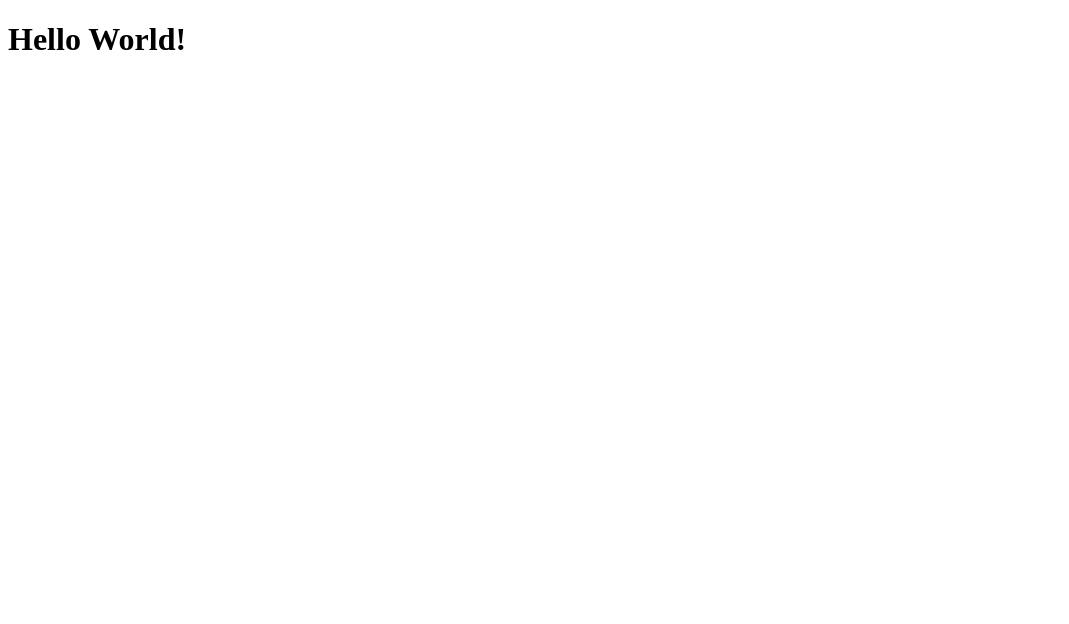
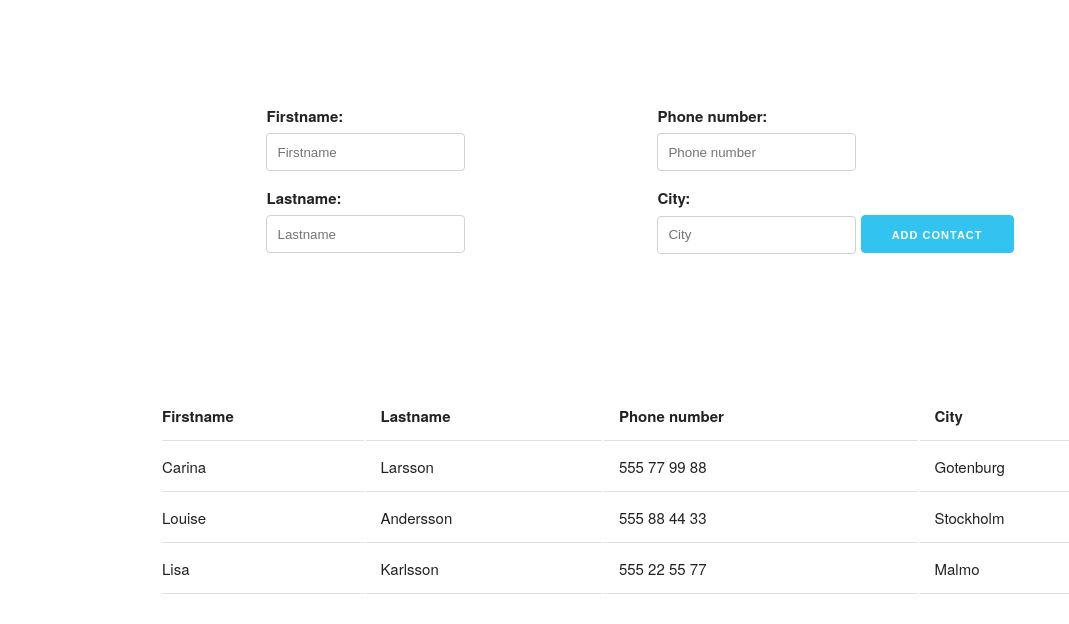
Before and after one commit to vanm0r/assessment1, a plain HTML site: page index.html in a window 1280 px wide. Shown: the whole page, without its empty margins (0-1069 px from the left). Drawn offline with nearby package versions, Linux system fonts and the light colour scheme.

Commit message:
Assessment friday 8

```diff
--- /dev/null
+++ b/form.js
@@ -0,0 +1,20 @@
+function contact(name) {
+    let table = document.getElementById("table");
+
+    let row = table.insertRow(1);
+
+    let cell0 = row.insertCell(0);
+    let cell1 = row.insertCell(1);
+    let cell2 = row.insertCell(2);
+    let cell3 = row.insertCell(3);
+
+    let firstname = document.getElementById("fname").value;
+    let lastname = document.getElementById("lname").value;
+    let phonenumber = document.getElementById("pnumber").value;
+    let city = document.getElementById("city").value;
+
+    cell0.innerHTML = firstname;
+    cell1.innerHTML = lastname;
+    cell2.innerHTML = phonenumber;
+    cell3.innerHTML = city;
+}
--- a/index.html
+++ b/index.html
@@ -1,9 +1,60 @@
 <!DOCTYPE html>
 <html>
     <head>
-<meta charset="UTF-8">
+        <meta charset="UTF-8">
+        <link rel="stylesheet" href="./style.css">
+        <link rel="stylesheet" href="https://cdnjs.cloudflare.com/ajax/libs/skeleton/2.0.4/skeleton.css" integrity="sha512-5fsy+3xG8N/1PV5MIJz9ZsWpkltijBI48gBzQ/Z2eVATePGHOkMIn+xTDHIfTZFVb9GMpflF2wOWItqxAP2oLQ==" crossorigin="anonymous" referrerpolicy="no-referrer" />
     </head>
     <body>
-        <h1>Hello World!</h1>
+        <script src="form.js"></script>
+
+        <div class="container">
+            <form>
+                <div class="box1">
+                <label for="fname">Firstname:</label>
+                <input type="text" id="fname" name="fname" placeholder="Firstname">
+
+                <label for="lname">Lastname:</label>
+                <input type="text" id="lname" name="lname" placeholder="Lastname">
+            </div>
+              <div class="box2">
+                <label for="pnumber">Phone number:</label>
+                <input type="tel" id="pnumber" name="pnumber" placeholder="Phone number">
+
+                <label for="city">City:</label>
+                <input type="text" id="city" name="city" placeholder="City">
+
+                <input type="button" class="button-primary" onclick="contact(name)" value="Add contact">
+            </div>
+
+
+            </form>
+            <table id="table" class="table">
+                <tr>
+                   <th>Firstname</th>
+                   <th>Lastname</th>
+                   <th>Phone number</th>
+                   <th>City</th>
+                </tr>
+                <tr>
+                   <td>Carina</td>
+                   <td>Larsson</td>
+                   <td>555 77 99 88</td>
+                   <td>Gotenburg</td>
+                </tr>
+                <tr>
+                   <td>Louise</td>
+                   <td>Andersson</td>
+                   <td>555 88 44 33</td>
+                   <td>Stockholm</td>
+                </tr>
+                <tr>
+                   <td>Lisa</td>
+                   <td>Karlsson</td>
+                   <td>555 22 55 77</td>
+                   <td>Malmo</td>
+                </tr>
+            </table>
+        </div>
     </body>
 </html>
--- /dev/null
+++ b/style.css
@@ -0,0 +1,15 @@
+.container {
+    display: flex;
+    flex-direction: column;
+}
+
+form {
+    display: flex;
+    flex-direction: row;
+    justify-content: center;
+}
+
+.box1,
+.box2 {
+    margin: 10%;
+}
```
